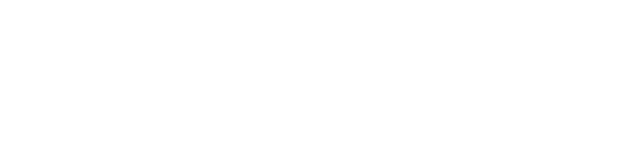
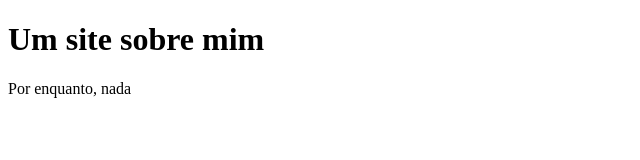
Before and after one commit to Yan-Phelipe/pweb_2020.2_yanPhelipe, a plain HTML site: page meuSite/index.html in a window 1280 px wide. Shown: the whole page, without its empty margins (0-640 px from the left). Drawn offline with Linux system fonts and the light colour scheme.

Commit message:
primeiro texto site

```diff
--- a/meuSite/index.html
+++ b/meuSite/index.html
@@ -7,6 +7,7 @@
     <title>Meu site de PWeb</title>
 </head>
 <body>
-
+    <h1>Um site sobre mim</h1>
+    <p>Por enquanto, nada</p>
 </body>
 </html>
```
